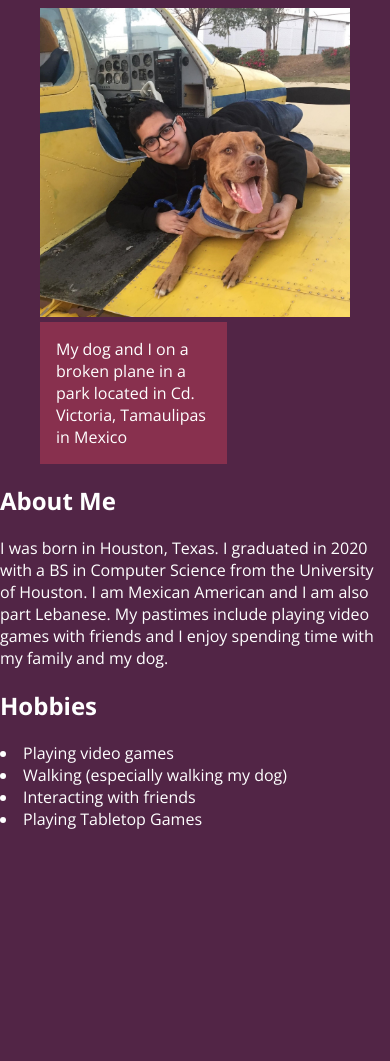
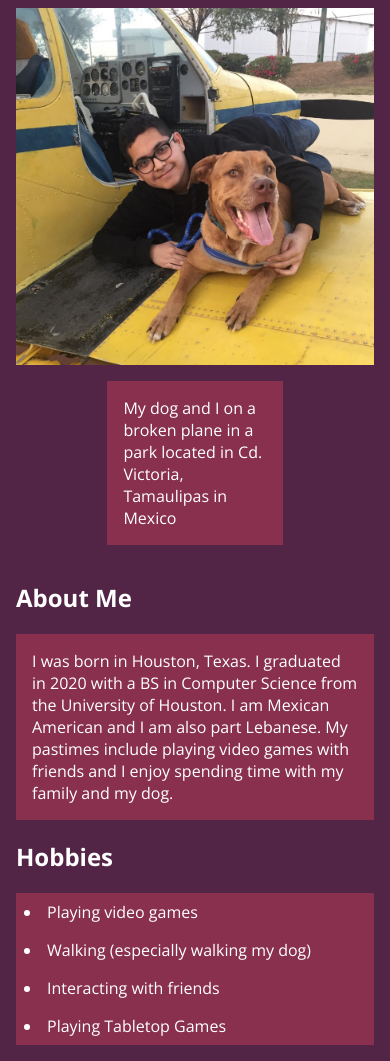
Before and after one commit to El-Bromero/html-css, a plain HTML site: page index.html in a window 390 px wide. Shown: the part 208-1269 px from the top of the page. Before the commit the page ends 1038 px from the top, so only its background shows below. Drawn offline with nearby package versions, Linux system fonts and the light colour scheme.

Commit message:
Finished index. Is now responsive

```diff
--- a/gallery.css
+++ b/gallery.css
@@ -1,12 +1,6 @@
 /* Uniform color theme for the three sites START */
-root {
+:root {
     font-family: 'Open Sans';
-}
-
-header {
-    text-align: center;
-    background-color: #e23e57;
-    padding: 0.5rem;
 }
 
 body {
@@ -14,6 +8,12 @@ body {
     background-color: #522546;
     margin: 0;
     padding: 0;
+}
+
+header {
+    text-align: center;
+    background-color: #e23e57;
+    padding: 0.5rem;
 }
 /* Uniform color theme for the three sites END */
 
--- a/index.css
+++ b/index.css
@@ -1,3 +1,4 @@
+/* Uniform color theme for the three sites START */
 :root {
     font-family: 'Open Sans';
 }
@@ -14,6 +15,7 @@ header {
     background-color: #e23e57;
     padding: 0.5rem;
 }
+/* Uniform color theme for the three sites END */
 
 /* Nav Bar START */
 nav {
@@ -37,11 +39,63 @@ nav ul a {
 }
 
 nav a:hover {
-    /* color: grey; */
     background-color: #311d3f;
     color: white;
 }
+/* Nav Bar CSS END */
 
+/* Figure is flexbox so the figcaption can correctly move with the image when page is smaller */
+figure {
+    display: flex;
+    flex-direction: column;
+    margin: 1rem;
+}
+
+img {
+    max-width: 50%;
+    height: auto;
+}
+
+figcaption {
+    align-self: flex-start;
+    margin: 1rem;
+    padding: 1rem;
+    background-color: #88304e;
+    width: 40%;
+}
+
+/* Give some style to text of personal info */
+section {
+    margin: 1rem;
+}
+
+section p {
+    padding: 1rem;
+    background-color: #88304e;
+}
+
+li {
+    padding: 0.5rem;
+    background-color: #88304e;
+    max-width: 25%;
+}
+
+/* Responsive Section START */
+/* For tablet devices (medium factor form) */
+@media(max-width : 800px) {
+    img {
+        align-self: center;
+    }
+    figcaption {
+        align-self: center;
+    }
+
+    li {
+        max-width: 50%;
+    }
+}
+
+/* For mobile devices (small factor form) */
 @media(max-width : 500px) {
     nav ul {
         flex-direction: column;
@@ -52,39 +106,16 @@ nav a:hover {
     }
 
     img {
-        width: 100%;
+        max-width: 100%;
         height: auto;
     }
 
     figcaption {
-        width: 100vw;
+        align-self: center;
+        max-width: 100vw;
+    }
+
+    li {
+        max-width: 100%;
     }
 }
-/* Nav Bar CSS END */
-
-
-img {
-    width: 50%;
-    height: auto;
-}
-
-figcaption {
-    padding: 1rem;
-    background-color: #88304e;
-    width: 50%;
-}
-
-@media(max-width : 600px) {
-    nav ul {
-        flex-direction: column;
-    }
-
-    nav ul a {
-        text-align: center;
-    }
-
-    img {
-        width: 100%;
-        height: auto;
-    }
-}
--- a/index.html
+++ b/index.html
@@ -5,23 +5,20 @@
     <meta name="viewport" content="width=device-width, initial-scale=1.0">
     <link rel="stylesheet" href="index.css">
     <link href="https://fonts.googleapis.com/css?family=Open+Sans:300,400,700&display=swap" rel="stylesheet"/>
-    <title>Bio Page</title>
+    <title>Bio</title>
 </head>
 <body>
 
     <header>
-        <h1>Brandon Romero</h1>
+        <h1>Brandon Romero Bio</h1>
     </header>
 
     <nav>
-
             <ul>
                 <a href="gallery.html">Gallery</a>
                 <a href="contact.html">Contact</a>
             </ul>
-
     </nav>
-
 
     <figure>
         <img src="/assets/me_and_dog.jpg" alt="Me" >
```
Lines whose indentation alone changed are shown as unchanged.
